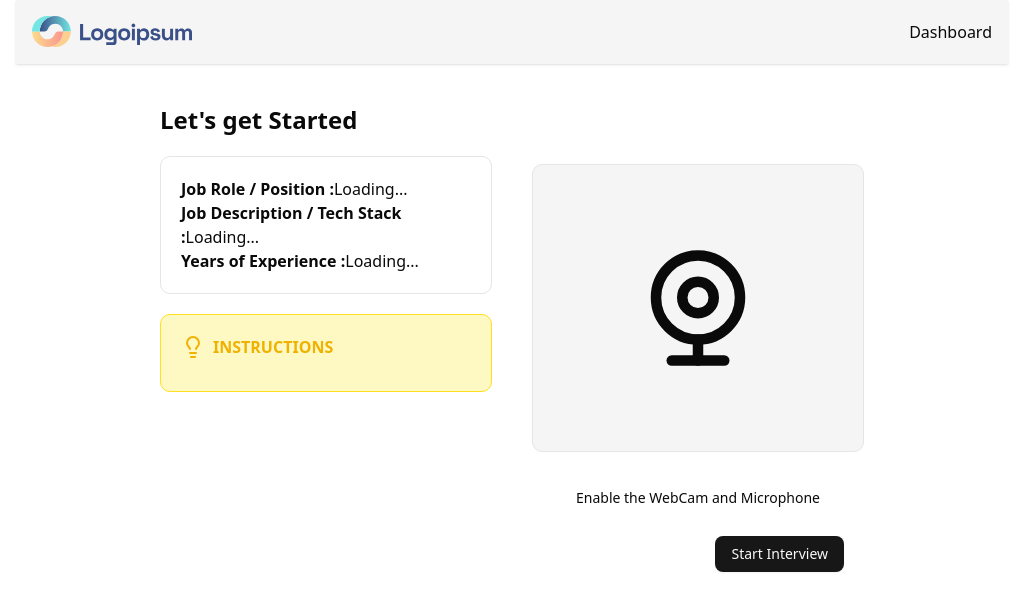
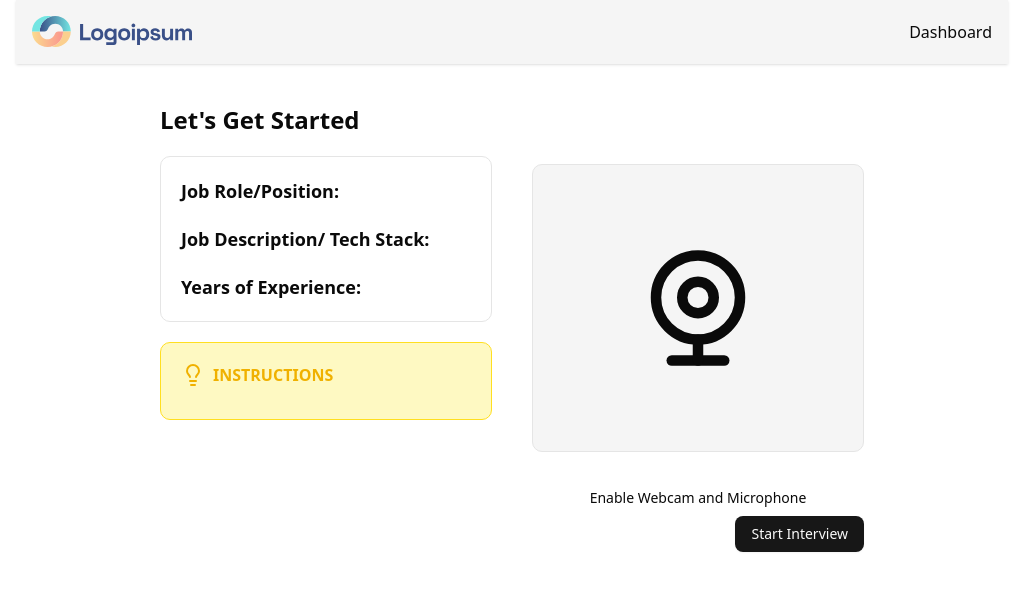
Before and after one commit to ShubhamKathane17/PrepWise.Ai, a Next.js app: page /dashboard/interview/1 in a window 1280 px wide. Shown: the top 610 px of the page, without its empty margins (128-1150 px from the left). Built offline with nearby package versions, Linux system fonts and the light colour scheme; no server answers; the database is empty.

Commit message:
made changes to page.jsx

```diff
--- a/app/dashboard/interview/[interviewId]/page.jsx
+++ b/app/dashboard/interview/[interviewId]/page.jsx
@@ -1,84 +1,97 @@
-"use client"
-import { Button } from '@/components/ui/button'
-import { db } from '@/utils/db'
-import { PrepWise } from '@/utils/schema'
-import { eq } from 'drizzle-orm'
-import { Lightbulb, WebcamIcon } from 'lucide-react'
-import Link from 'next/link'
-import React, { useEffect, useState } from 'react'
-import Webcam from 'react-webcam'
+"use client";
 
-function Interview({params}) {
+import { Button } from '@/components/ui/button';
+import { db } from '@/utils/db';
+import { PrepWise } from '@/utils/schema';
+import { eq } from 'drizzle-orm';
+import { Lightbulb, WebcamIcon } from 'lucide-react';
+import Link from 'next/link';
+import React, { useEffect, useState } from 'react';
+import Webcam from 'react-webcam';
+import { useParams } from 'next/navigation';
 
-    const [interviewData , setInterviewData] = useState();
-    const [webcamEnabled , setWebcamEnabled] = useState();
+function Interview() {
+    const [interviewData, setInterviewData] = useState();
+    const [webCamEnabled, setWebCamEnabled] = useState(false);
 
-    useEffect(()=>{
-        //console.log(params.interviewId)
+    const params = useParams(); // Access dynamic route params like interviewId
+
+    useEffect(() => {
+        if (params?.interviewId) {
             GetInterviewDetails();
-    },[])
+        }
+    }, [params]);
 
-    // Get interview data by mockId , or interview Id
-    const GetInterviewDetails =async () =>{
+    const GetInterviewDetails = async () => {
+        const result = await db
+            .select()
+            .from(PrepWise)
+            .where(eq(PrepWise.mockId, params.interviewId));
 
-        const result = await db.select().from(PrepWise)
-        .where(eq(PrepWise.mockId , params.interviewId))
-
-        //console.log(result)
         setInterviewData(result[0]);
-    }
+    };
 
     return (
         <div className='my-10'>
-        <h2 className='font-bold text-2xl'>Let's get Started</h2>
-
+            <h2 className='font-bold text-2xl'>Let's Get Started</h2>
             <div className='grid grid-cols-1 md:grid-cols-2 gap-10'>
                 <div className='flex flex-col my-5 gap-5'>
-                <div className='flex flex-col p-5 rounded-lg border'>
-                <h2><strong>Job Role / Position :</strong>
-                {interviewData ? interviewData.jobPosition : 'Loading...'}
+                    <div className='flex flex-col p-5 rounded-lg border gap-5'>
+                        <h2 className='text-lg'>
+                            <strong>Job Role/Position: </strong>
+                            {interviewData?.jobPosition}
                         </h2>
-                <h2><strong>Job Description / Tech Stack :</strong>
-                {interviewData ? interviewData.jobDesc : 'Loading...'}
+                        <h2 className='text-lg'>
+                            <strong>Job Description/ Tech Stack: </strong>
+                            {interviewData?.jobDesc}
                         </h2>
-                <h2><strong>Years of Experience :</strong>
-                {interviewData ? interviewData.jobExperience : 'Loading...'}
+                        <h2 className='text-lg'>
+                            <strong>Years of Experience: </strong>
+                            {interviewData?.jobExperience}
                         </h2>
                     </div>
                     <div className='p-5 border rounded-lg border-yellow-300 bg-yellow-100'>
-                    <h2 className='flex gap-2 item-center text-yellow-500'><Lightbulb/> <strong>INSTRUCTIONS</strong></h2>
-                    <h2 className='mt-3 text-yellow-500'>{process.env.NEXT_PUBLIC_INSTRUCTIONS}</h2>
+                        <h2 className='flex gap-2 items-center text-yellow-500'>
+                            <Lightbulb /> <strong>INSTRUCTIONS</strong>
+                        </h2>
+                        <h2 className='mt-3 text-yellow-500'>{process.env.NEXT_PUBLIC_INFORMATION}</h2>
+                        <h2 className='mt-3 text-yellow-500'>{process.env.NEXT_PUBLIC_NOTE}</h2>
                     </div>
                 </div>
 
                 <div>
-                {/* Webcam setup */}
-                {webcamEnabled ? <Webcam
-                onUserMedia={()=>setWebcamEnabled(true)}
-                onUserMediaError={()=> setWebcamEnabled(false)}
+                    {webCamEnabled ? (
+                        <Webcam
+                            onUserMedia={() => setWebCamEnabled(true)}
+                            onUserMediaError={() => setWebCamEnabled(false)}
                             mirrored={true}
                             style={{
-                    height:300,
-                    width:300
+                                height: 300,
+                                width: 300,
                             }}
                         />
-                :
+                    ) : (
                         <>
-                <WebcamIcon className='h-72 w-full my-7 p-20 bg-secondary rounded-lg border'/>
-                <Button variant="ghost" className='w-full' onClick={()=>setWebcamEnabled(true)} >Enable the WebCam and Microphone</Button>
+                            <WebcamIcon className='h-72 w-full my-7 p-20 bg-secondary rounded-lg border' />
+                            <Button
+                                variant='ghost'
+                                className='w-full'
+                                onClick={() => setWebCamEnabled(true)}
+                            >
+                                Enable Webcam and Microphone
+                            </Button>
                         </>
-                }
+                    )}
+                </div>
             </div>
 
-        </div>
-
-        <div className='flex justify-end items-end p-5'>
-            <Link href={'/dashboard/interview/'+ params.interviewId + '/start'}>
+            <div className='flex justify-end items-end'>
+                <Link href={`/dashboard/interview/${params.interviewId}/start`}>
                     <Button>Start Interview</Button>
                 </Link>
             </div>
         </div>
-  )
+    );
 }
 
-export default Interview
+export default Interview;
```
Lines whose indentation alone changed are shown as unchanged.
